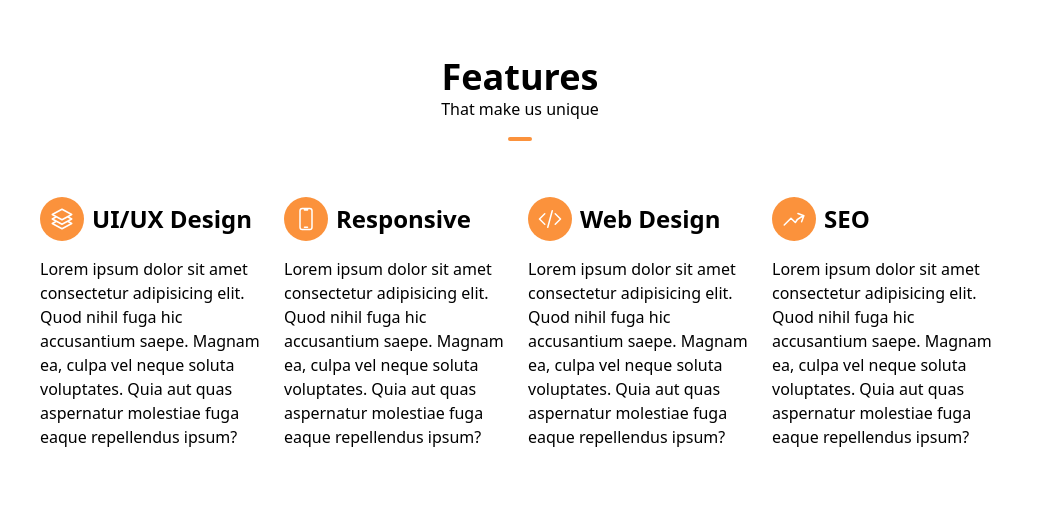
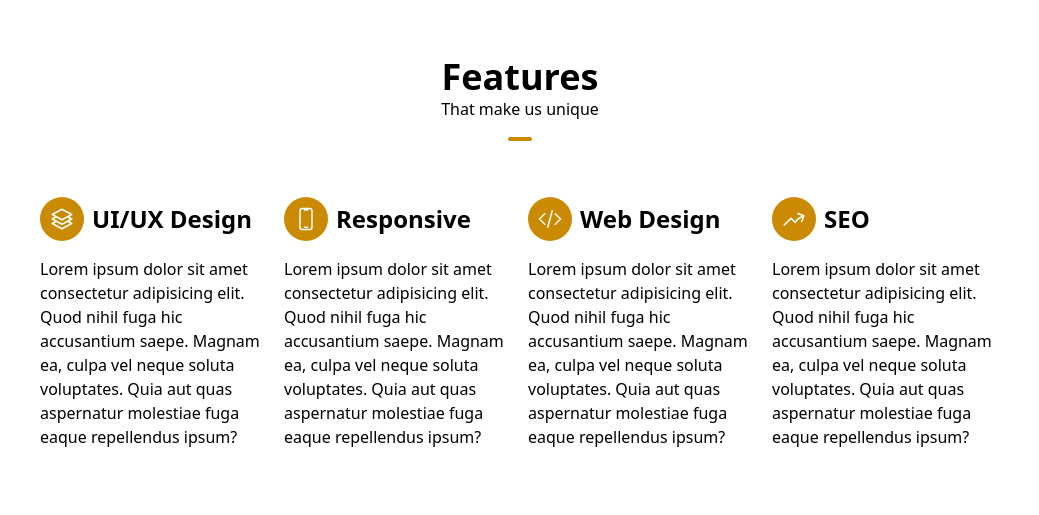
Before and after one commit to abdulrehman784/A, a Next.js app: page / in a window 1280 px wide. Shown: the part 3260-3775 px from the top of the page, without its empty margins (120-1159 px from the left). Built offline with nearby package versions, Linux system fonts and the light colour scheme.

Commit message:
Update FeaturesSection .tsx

```diff
--- a/components/FeaturesSection .tsx
+++ b/components/FeaturesSection .tsx
@@ -1,5 +1,4 @@
 import React from 'react';
-import SlideUp from './SlideUp';
 
 const FeaturesSection = () => {
   return (
@@ -7,13 +6,12 @@ const FeaturesSection = () => {
       <h1 className="text-center font-bold text-4xl mt-20 md:mt-40">
         Features
         <p className="text-base font-normal">That make us unique</p>
-        <hr className="w-6 h-1 mx-auto my-4 bg-orange-400 border-0 rounded"></hr>
+        <hr className="w-6 h-1 mx-auto my-4 bg-yellow-600 border-0 rounded"></hr>
       </h1>
-      <SlideUp offset="-300px 0px -300px 0px">
       <div className="grid grid-row-4 md:grid-cols-2 lg:grid-cols-4 md:my-10">
         <div className="my-4 mx-2">
           <div className="flex items-center">
-              <span className="bg-orange-400 text-white text-2xl font-extrabold rounded-full w-11 h-11 flex justify-center items-center">
+            <span className="bg-yellow-600 text-white text-2xl font-extrabold rounded-full w-11 h-11 flex justify-center items-center">
               <svg
                 xmlns="http://www.w3.org/2000/svg"
                 fill="none"
@@ -42,7 +40,7 @@ const FeaturesSection = () => {
         </div>
         <div className="my-4 mx-2 ">
           <div className="flex items-center">
-              <span className="bg-orange-400 text-white text-2xl font-extrabold rounded-full w-11 h-11 flex justify-center items-center">
+            <span className="bg-yellow-600 text-white text-2xl font-extrabold rounded-full w-11 h-11 flex justify-center items-center">
               <svg
                 xmlns="http://www.w3.org/2000/svg"
                 fill="none"
@@ -71,7 +69,7 @@ const FeaturesSection = () => {
         </div>
         <div className="my-4 mx-2 ">
           <div className="flex items-center">
-              <span className="bg-orange-400 text-white text-2xl font-extrabold rounded-full w-11 h-11 flex justify-center items-center">
+            <span className="bg-yellow-600 text-white text-2xl font-extrabold rounded-full w-11 h-11 flex justify-center items-center">
               {/* <h1>N</h1> */}
               <svg
                 xmlns="http://www.w3.org/2000/svg"
@@ -101,7 +99,7 @@ const FeaturesSection = () => {
         </div>
         <div className="my-4 mx-2">
           <div className="flex items-center">
-              <span className="bg-orange-400 text-white text-2xl font-extrabold rounded-full w-11 h-11 flex justify-center items-center">
+            <span className="bg-yellow-600 text-white text-2xl font-extrabold rounded-full w-11 h-11 flex justify-center items-center">
               <svg
                 xmlns="http://www.w3.org/2000/svg"
                 fill="none"
@@ -129,7 +127,6 @@ const FeaturesSection = () => {
           </div>
         </div>
       </div>
-      </SlideUp>
     </section>
   );
 };
```
Lines whose indentation alone changed are shown as unchanged.
